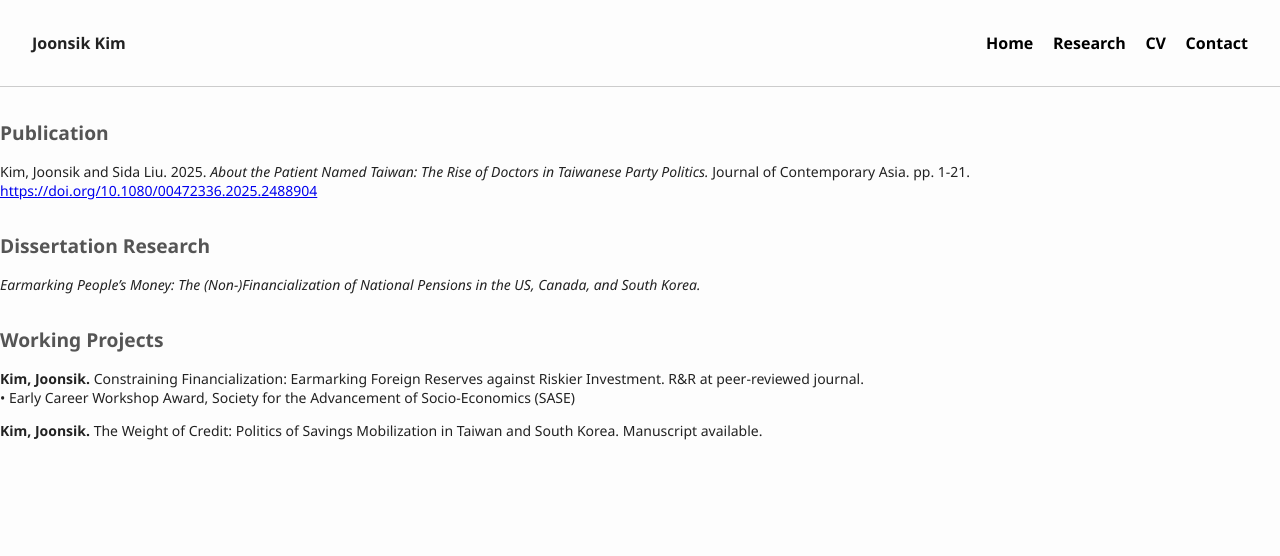
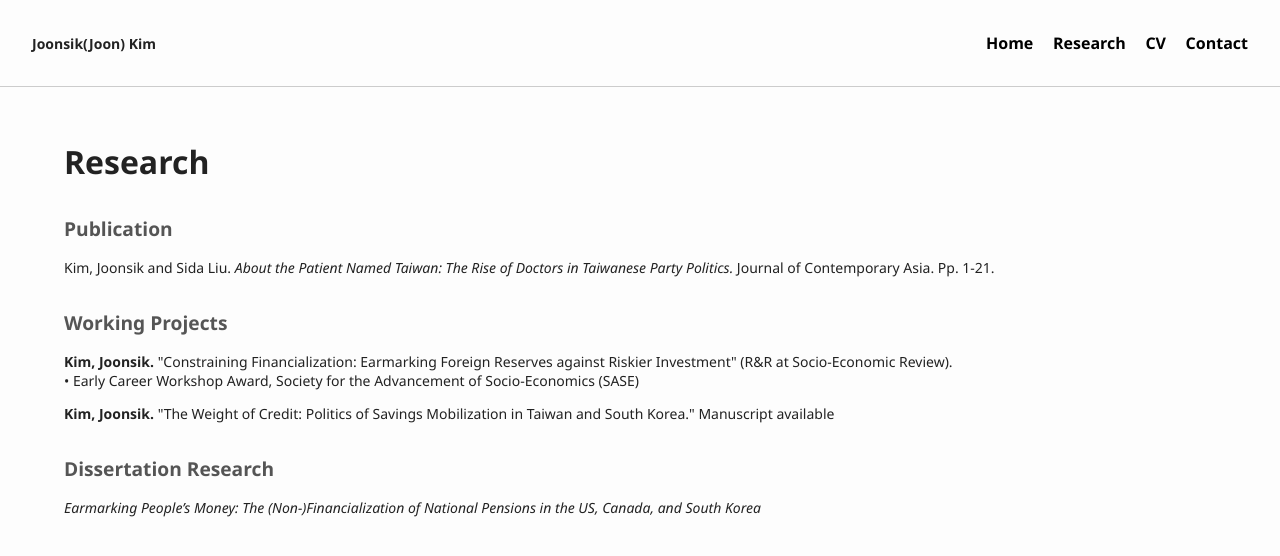
Before and after one commit to rubychk/joonsikkim.github.io, a plain HTML site: page research.html in a window 1280 px wide. Drawn offline with Linux system fonts and the light colour scheme.

Commit message:
Add files via upload

```diff
--- a/research.html
+++ b/research.html
@@ -2,13 +2,12 @@
 <html>
 <head>
   <meta charset="UTF-8">
-  <title>Research</title>
+  <title>Joonsik(Joon) Kim</title>
   <link rel="stylesheet" href="style.css">
 </head>
 <body>
-
 <header>
-  <div><strong>Joonsik Kim</strong></div>
+  <div><strong>Joonsik(Joon) Kim</strong></div>
   <nav>
     <a href="index.html">Home</a>
     <a href="research.html">Research</a>
@@ -16,17 +15,20 @@
     <a href="contact.html">Contact</a>
   </nav>
 </header>
-<div class="text">
-<h2>Publication</h2>
-<p>Kim, Joonsik and Sida Liu. 2025. <i>About the Patient Named Taiwan: The Rise of Doctors in Taiwanese Party Politics.</i> Journal of Contemporary Asia. pp. 1-21. <a href="https://doi.org/10.1080/00472336.2025.2488904">https://doi.org/10.1080/00472336.2025.2488904</a></p>
+<div class="container">
+  <div class="text">
+    <h1>Research</h1>
+    <h2>Publication</h2>
+    <p>Kim, Joonsik and Sida Liu. <i>About the Patient Named Taiwan: The Rise of Doctors in Taiwanese Party Politics.</i> Journal of Contemporary Asia. Pp. 1-21.</p>
 
-<h2>Dissertation Research</h2>
-<p><i>Earmarking People’s Money: The (Non-)Financialization of National Pensions in the US, Canada, and South Korea.</i></p>
+    <h2>Working Projects</h2>
+    <p><strong>Kim, Joonsik.</strong> "Constraining Financialization: Earmarking Foreign Reserves against Riskier Investment" (R&R at Socio-Economic Review).<br>
+    • Early Career Workshop Award, Society for the Advancement of Socio-Economics (SASE)</p>
+    <p><strong>Kim, Joonsik.</strong> "The Weight of Credit: Politics of Savings Mobilization in Taiwan and South Korea." Manuscript available</p>
 
-<h2>Working Projects</h2>
-<p><b>Kim, Joonsik.</b> Constraining Financialization: Earmarking Foreign Reserves against Riskier Investment. R&R at peer-reviewed journal.<br>
-• Early Career Workshop Award, Society for the Advancement of Socio-Economics (SASE)</p>
-<p><b>Kim, Joonsik.</b> The Weight of Credit: Politics of Savings Mobilization in Taiwan and South Korea. Manuscript available.</p>
+    <h2>Dissertation Research</h2>
+    <p><i>Earmarking People’s Money: The (Non-)Financialization of National Pensions in the US, Canada, and South Korea</i></p>
+  </div>
 </div>
 </body>
 </html>
--- a/style.css
+++ b/style.css
@@ -2,6 +2,7 @@
 body {
     margin: 0;
     font-family: 'Segoe UI', sans-serif;
+    font-size: 14px;
     background: #fdfdfd;
     color: #222;
 }
@@ -13,12 +14,14 @@ header {
     border-bottom: 1px solid #ccc;
 }
 nav a {
+    font-size: 16px;
     margin-left: 1rem;
     text-decoration: none;
     color: #000;
     font-weight: bold;
 }
 .container {
+    margin-left: 2rem;
     display: flex;
     padding: 2rem;
 }
@@ -30,6 +33,7 @@ nav a {
     flex: 1;
 }
 .photo img {
+    max-width: 90%;
     max-width: 100%;
     height: auto;
     border-radius: 12px;
@@ -43,13 +47,3 @@ h2 {
     font-size: 1.2rem;
     color: #555;
 }
-
-body, p {
-    font-size: 14px;
-}
-header div, nav a {
-    font-size: 16px;
-}
-.photo img {
-    max-width: 80%;
-}
```
Also changed, not shown: contact.html (+7 -5 lines), cv.html (+9 -3 lines), index.html (+10 -7 lines).
